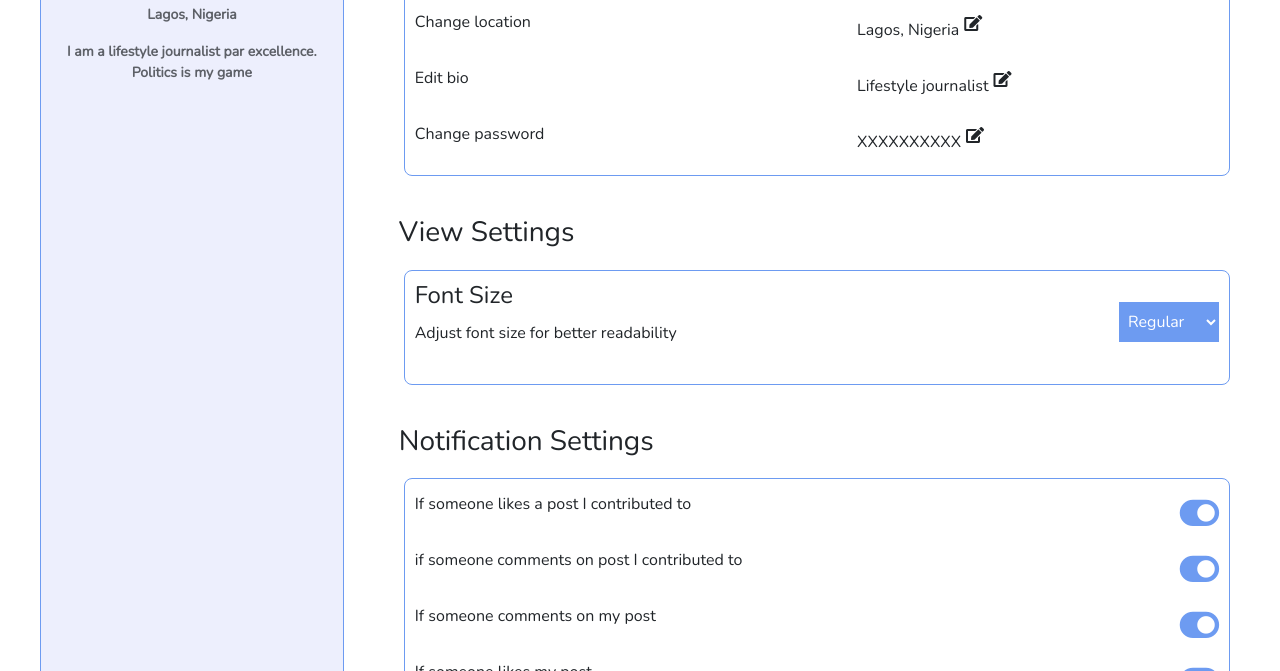
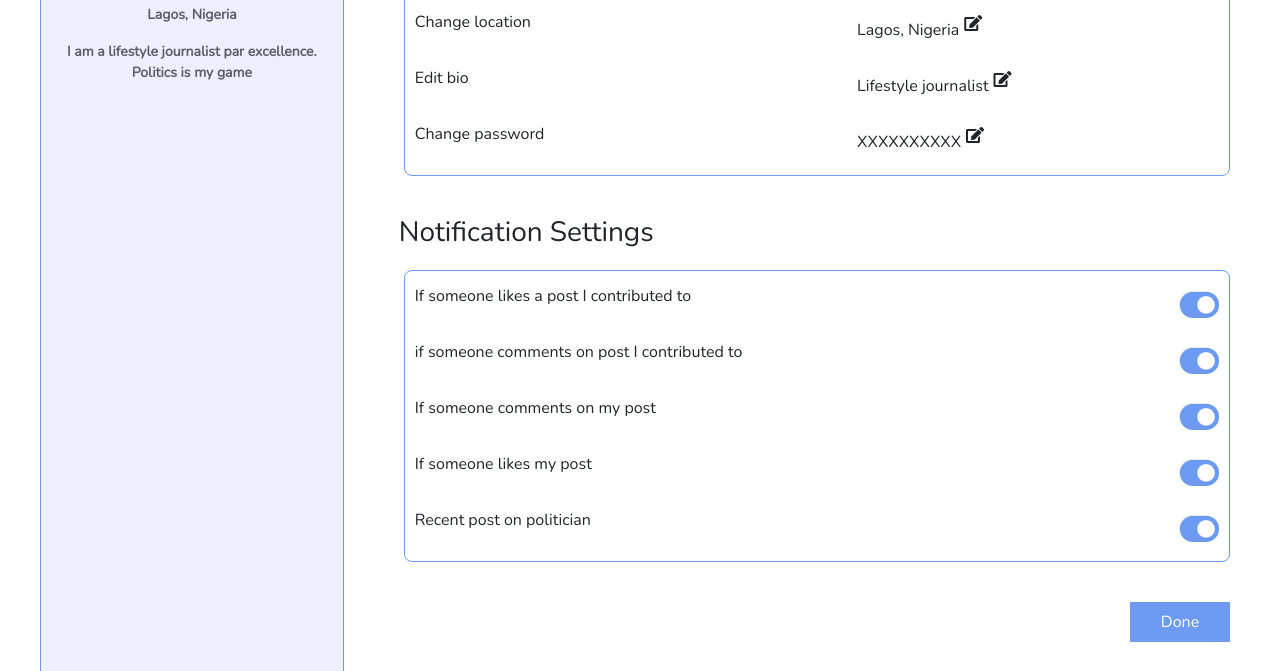
Before and after one commit to Slimchux1/STARTNG7, a plain HTML site: page user_setting.html in a window 1280 px wide. Shown: the part 429-1100 px from the top of the page. Drawn offline with nearby package versions, Linux system fonts and the light colour scheme.

Commit message:
Add files via upload

```diff
--- a/user_setting.html
+++ b/user_setting.html
@@ -14,6 +14,11 @@
 			  font-family: 'Nunito', sans-serif;
               height: 100vh;
               margin-left: 40px
+		  }
+		  @media screen and (max-width: 800px) {
+			body {
+				margin-left: 10px
+			}
 		  }
 	   /*--------------------------------------- header begins here..............................................*/
 	   header
@@ -652,24 +657,6 @@
 			    		</div>
 			    	</div>
 			    </div>
-			    <div class="viewSettings">
-			    	<h3>View Settings</h3>
-			    	<div id="viewSettingsContent">
-			    		<div class="edits">
-			    			<div  id="odd" class="rightInnerWrapper">
-				                <h4>Font Size</h4>
-				                <p>Adjust font size for better readability</p>
-				            </div>
-				            <select>
-                                <option value="Regular">Regular</option>
-                                <option value="Large">Large</option>
-                                <option value="Medium">Medium</option>
-                                <option value="Small">Small</option>
-                            </select>
-				            <!--<button type="click">Regular<i class="fa fa-angle-down"></i></button>-->
-			    		</div>
-			    	</div>
-			    </div>
 
 			    <div class="notificationSettings">
 			    	<h3>Notification Settings</h3>
```
